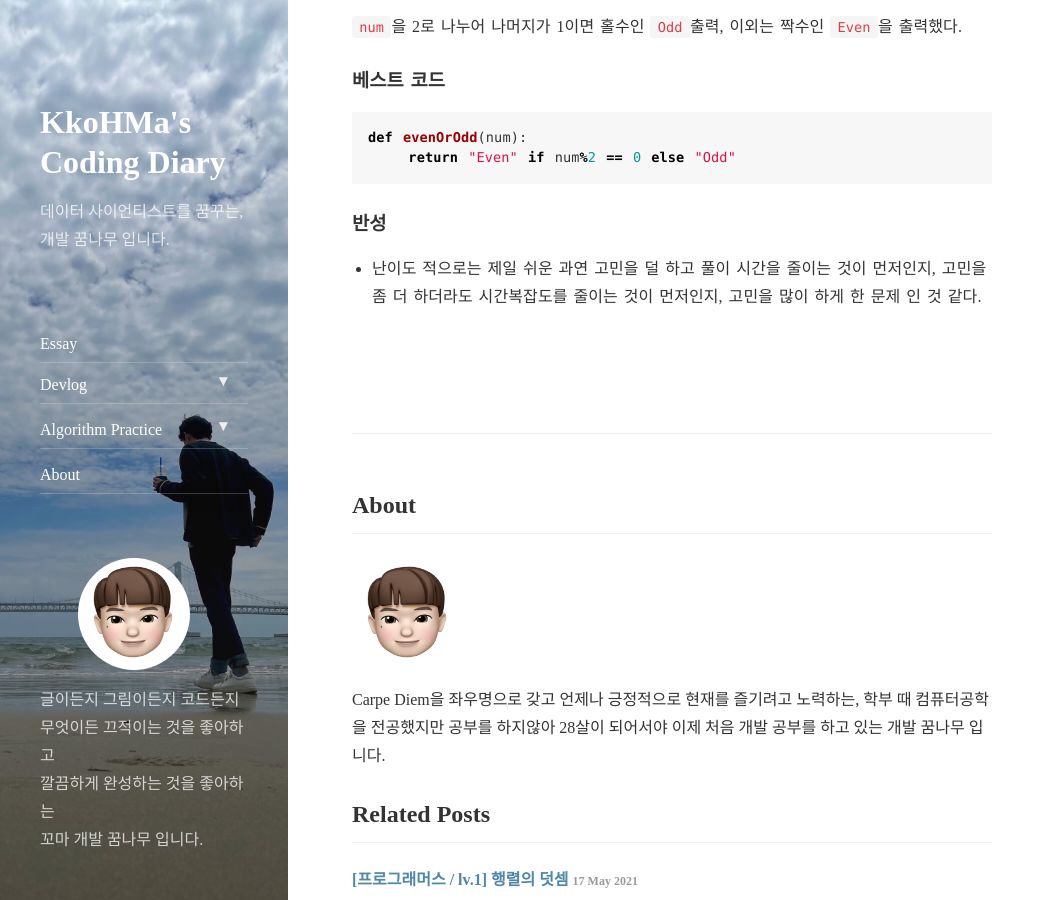
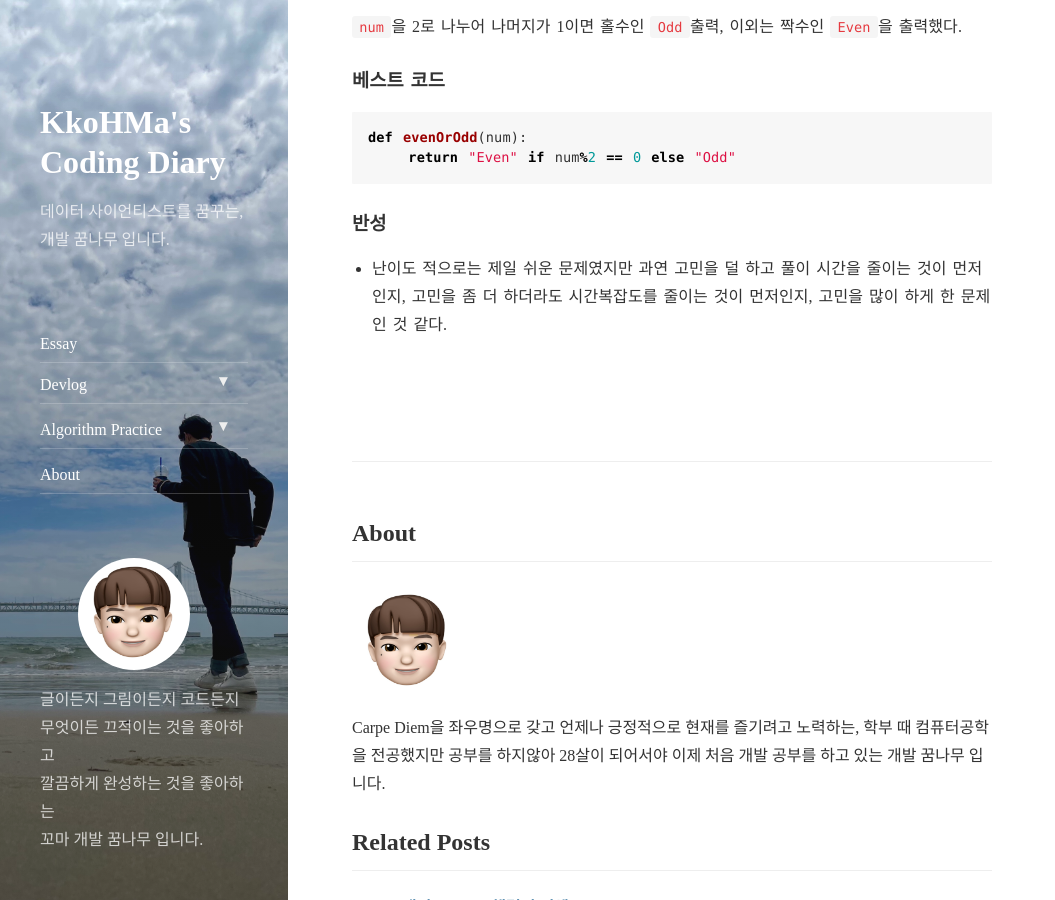
Before and after one commit to hminkim/hminkim.github.io, a Jekyll site: the page built from _posts/2021-05-19-ap_post1.markdown, in a window 1280 px wide and 900 px high, scrolled down 839 px. Shown: the whole window, without its empty margins (0-1055 px from the left). Built offline with Jekyll 4.4.1, drawn with Linux system fonts in a browser that asks for light colours; nearby versions of some CDN libraries; comment, search, counter and statistics services are not loaded.

Commit message:
Update 2021-05-19-ap_post1.markdown

```diff
--- a/_posts/2021-05-19-ap_post1.markdown
+++ b/_posts/2021-05-19-ap_post1.markdown
@@ -46,4 +46,4 @@ def evenOrOdd(num):
 
 ### 반성
 
-- 난이도 적으로는 제일 쉬운  과연 고민을 덜 하고 풀이 시간을 줄이는 것이 먼저인지, 고민을 좀 더 하더라도 시간복잡도를 줄이는 것이 먼저인지, 고민을 많이 하게 한 문제 인 것 같다.
+- 난이도 적으로는 제일 쉬운 문제였지만 과연 고민을 덜 하고 풀이 시간을 줄이는 것이 먼저인지, 고민을 좀 더 하더라도 시간복잡도를 줄이는 것이 먼저인지, 고민을 많이 하게 한 문제 인 것 같다.
```
